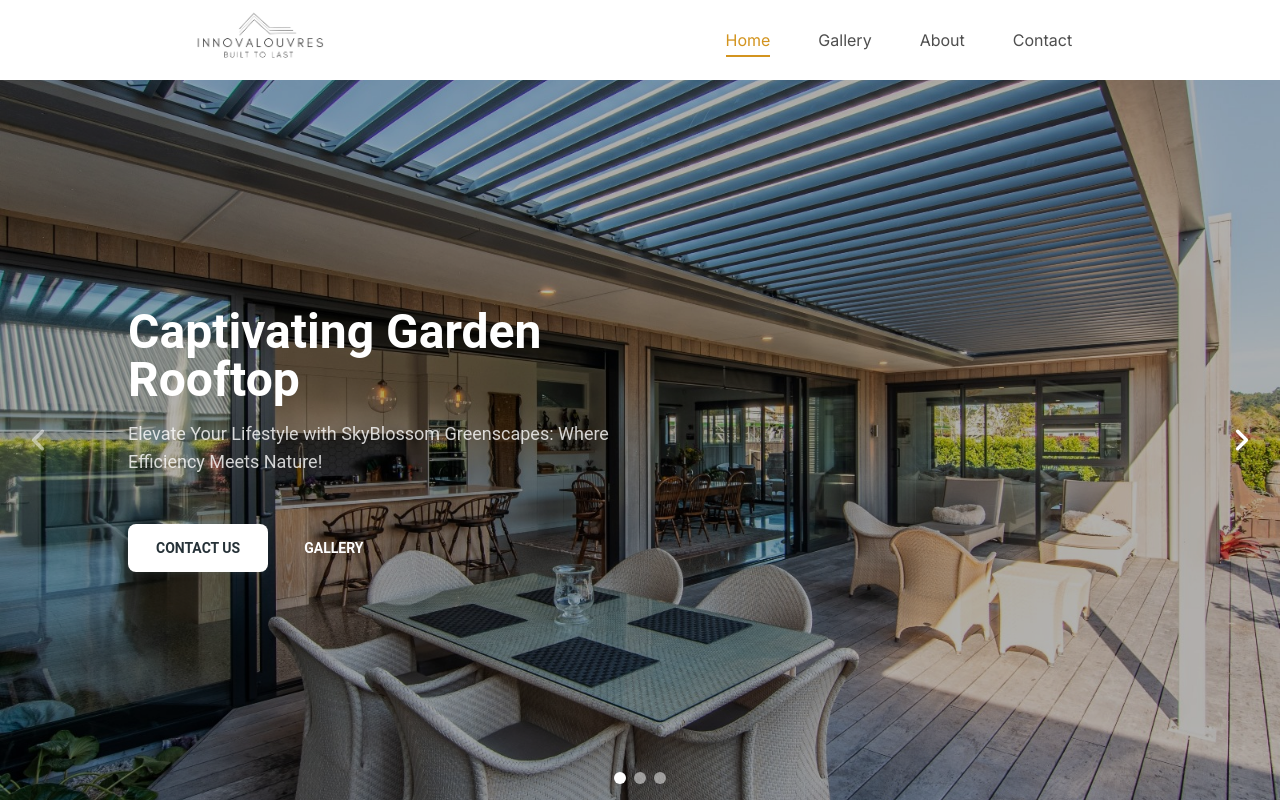
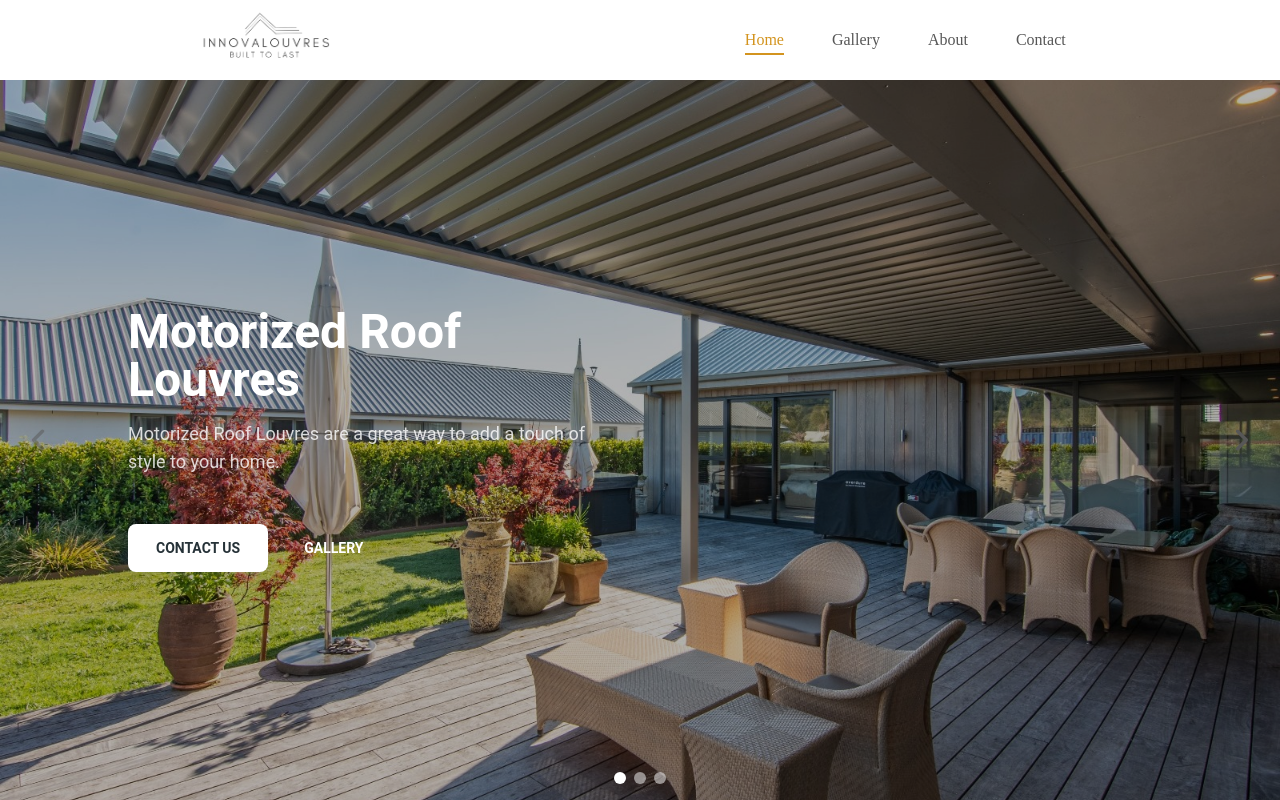
Before and after one commit to arielbvergara/innovalouvres, a Next.js app: page / in a window 1280 px wide. Built offline with nearby package versions, Linux system fonts and the light colour scheme.

Commit message:
Styles and images improvements

```diff
--- a/public/images.json
+++ b/public/images.json
@@ -5,8 +5,8 @@
             "name":"image1",
             "src":"/roof1.jpg",
             "content":{
-                "title":"Captivating Garden Rooftop",
-                "description":"Elevate Your Lifestyle with SkyBlossom Greenscapes: Where Efficiency Meets Nature!"
+                "title":"Motorized Roof Louvres",
+                "description":"Motorized Roof Louvres are a great way to add a touch of style to your home."
             },
             "type":"carousel",
             "cardContent":{
@@ -19,8 +19,8 @@
             "name":"image2",
             "src":"/roof2.jpg",
             "content":{
-                "title":"Futuristic Rooftop Design",
-                "description":"Step into Tomorrow's Living with Rooftop Oasis Innovations: Affordable, Green, and Stylish!"
+                "title":"Privacy screen",
+                "description":"Privacy screen are a great way to add a touch of style to your home."
             },
             "type":"carousel",
             "cardContent":{
@@ -33,8 +33,8 @@
             "name":"image3",
             "src":"/roof3.jpg",
             "content":{
-                "title":"Skilled Workers Building Rooftop Garden",
-                "description":"Urban Eden Creations: Transforming Spaces into Lush Gardens - Affordable, Eco-Friendly, and Expertly Crafted!"
+                "title":"Fixed Louvres",
+                "description":"Fixed Louvres are a great way to add a touch of style to your home."
             },
             "type":"carousel",
             "cardContent":{
--- a/src/app/about/page.js
+++ b/src/app/about/page.js
@@ -2,17 +2,17 @@ export default function About({}) {
     return (
         <div className="container mx-auto">
             <header className="py-8 text-center">
-                <h1 className="text-4xl font-bold text-orange">Welcome to Innovalouvres</h1>
+                <h1 className="text-4xl text-orange">Welcome to Innovalouvres</h1>
             </header>
 
             <section className="mx-4 mb-8">
-                <h2 className="mb-4 text-2xl font-semibold text-orange">Our Mission</h2>
+                <h2 className="mb-4 text-2xl text-orange">Our Mission</h2>
                 <p>Your Company Name is on a mission to [briefly state your company`&apos;`s mission or purpose]. We believe in
                     [core beliefs or principles], driving us to [specific goals or outcomes].</p>
             </section>
 
             <section className="mx-4 mb-8">
-                <h2 className="mb-4 text-2xl font-semibold text-orange">What Sets Us Apart</h2>
+                <h2 className="mb-4 text-2xl text-orange">What Sets Us Apart</h2>
                 <ul className="list-disc pl-6">
                     <li><strong>Innovation:</strong> We pride ourselves on being at the forefront of [industry-specific
                             innovation or technology].</li>
@@ -24,7 +24,7 @@ export default function About({}) {
             </section>
 
             <section className="mx-4 mb-8">
-                <h2 className="mb-4 text-2xl font-semibold text-orange">Our Team</h2>
+                <h2 className="mb-4 text-2xl text-orange">Our Team</h2>
                 <p>Meet the faces behind Your Company Name — a team of dedicated professionals passionate about [industry or
                     mission]. Our diverse team brings together expertise in [relevant fields], creating a dynamic and
                     innovative environment.</p>
@@ -36,7 +36,7 @@ export default function About({}) {
             </section>
 
             <section className="mx-4 mb-8">
-                <h2 className="mb-4 text-2xl font-semibold text-orange">Get in Touch</h2>
+                <h2 className="mb-4 text-2xl text-orange">Get in Touch</h2>
                 <p>We are excited to embark on this journey with you. Whether you are looking to transform your space with a
                     garden rooftop or [other services], we are here to bring your vision to life.</p>
                 <p>[Include Contact Information]</p>
--- a/src/app/contact/page.js
+++ b/src/app/contact/page.js
@@ -2,7 +2,7 @@ export default function Contact({}) {
     return (
         <div className="container mx-auto">
             <header className="py-8 text-center">
-                <h1 className="text-4xl font-bold text-orange">Contact Us</h1>
+                <h1 className="text-4xl text-orange">Contact Us</h1>
             </header>
 
             <section className="mx-4 mb-8">
@@ -13,7 +13,7 @@ export default function Contact({}) {
             </section>
 
             <section className="mx-4 mb-8">
-                <h2 className="mb-4 text-2xl font-semibold text-orange">Contact Information</h2>
+                <h2 className="mb-4 text-2xl text-orange">Contact Information</h2>
                 <ul className="list-disc pl-6">
                     <li><strong>Address:</strong> [Your Company Address]</li>
                     <li><strong>Email:</strong> [Your Company Email]</li>
@@ -22,13 +22,13 @@ export default function Contact({}) {
             </section>
 
             <section className="mx-4 mb-8">
-                <h2 className="mb-4 text-2xl font-semibold text-orange">Get in Touch</h2>
+                <h2 className="mb-4 text-2xl text-orange">Get in Touch</h2>
                 <p className="text-lg">Feel free to use the contact form below or reach out to us via email or phone. We will get back
                     to you as soon as possible!</p>
             </section>
 
             <section className="mx-4 mb-8">
-                <h2 className="mb-4 text-2xl font-semibold text-orange">Contact Form</h2>
+                <h2 className="mb-4 text-2xl text-orange">Contact Form</h2>
                 <form action="#" method="post" className="grid grid-cols-1 gap-4 md:grid-cols-2">
                     <div className="col-span-2 mb-4 sm:col-span-1">
                         <label for="name" className="block text-sm font-medium text-gray-700">Your Name</label>
--- a/src/app/gallery/page.js
+++ b/src/app/gallery/page.js
@@ -26,7 +26,7 @@ export default function Gallery({}) {
     return (
         <div className="container mx-auto">
             <header className="py-8 text-center">
-                <h1 className="text-4xl font-bold text-orange">Gallery</h1>
+                <h1 className="text-4xl text-orange">Gallery</h1>
             </header>
 
             <section className="mx-4 mb-8">
--- a/src/app/globals.css
+++ b/src/app/globals.css
@@ -15,3 +15,12 @@
     padding-bottom: 5px;
     color: var(--main-color);
 }
+
+*{
+    font-family: Playfair Display Georgia, 'Times New Roman', Times, serif;
+    color: rgb(87 87 87)
+}
+
+.background{
+    background-color: rgb(255 249 242);
+}
--- a/src/app/page.js
+++ b/src/app/page.js
@@ -2,6 +2,8 @@ import CarouselHome from "@/components/carouselHome";
 
 export default function Home() {
   return (
-    <CarouselHome />
+    <div className="h-[--body-min-height]">
+      <CarouselHome />
+    </div>
   )
 }
--- a/src/components/app.js
+++ b/src/components/app.js
@@ -14,10 +14,10 @@ export function App({children}) {
             <Sidebar sidebarActive={sidebarActive} setSidebarActive={setSidebarActive} />
             <div className='flex flex-col'>
                 <Header sidebarActive={sidebarActive} setSidebarActive={setSidebarActive} />
-            <div className='h-[--body-min-height] text-grey'>
-                {children}
+                <div className='background h-min-[--body-min-height] text-grey'>
+                    {children}
+                </div>
             </div>
-          </div>
         </ThemeProvider>
     )
 }
```
Also changed, not shown: public/roof1.jpg, public/roof3.jpg.
